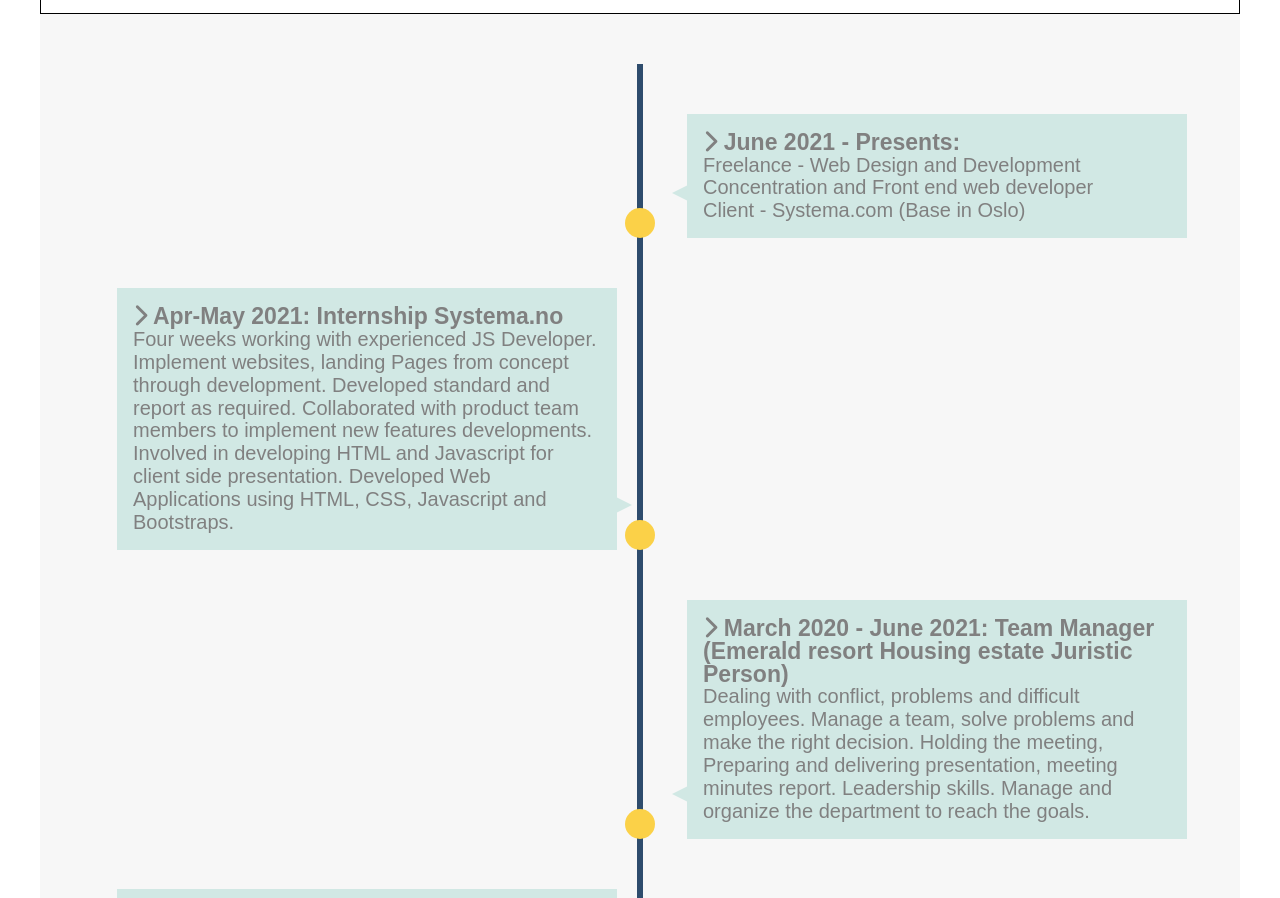
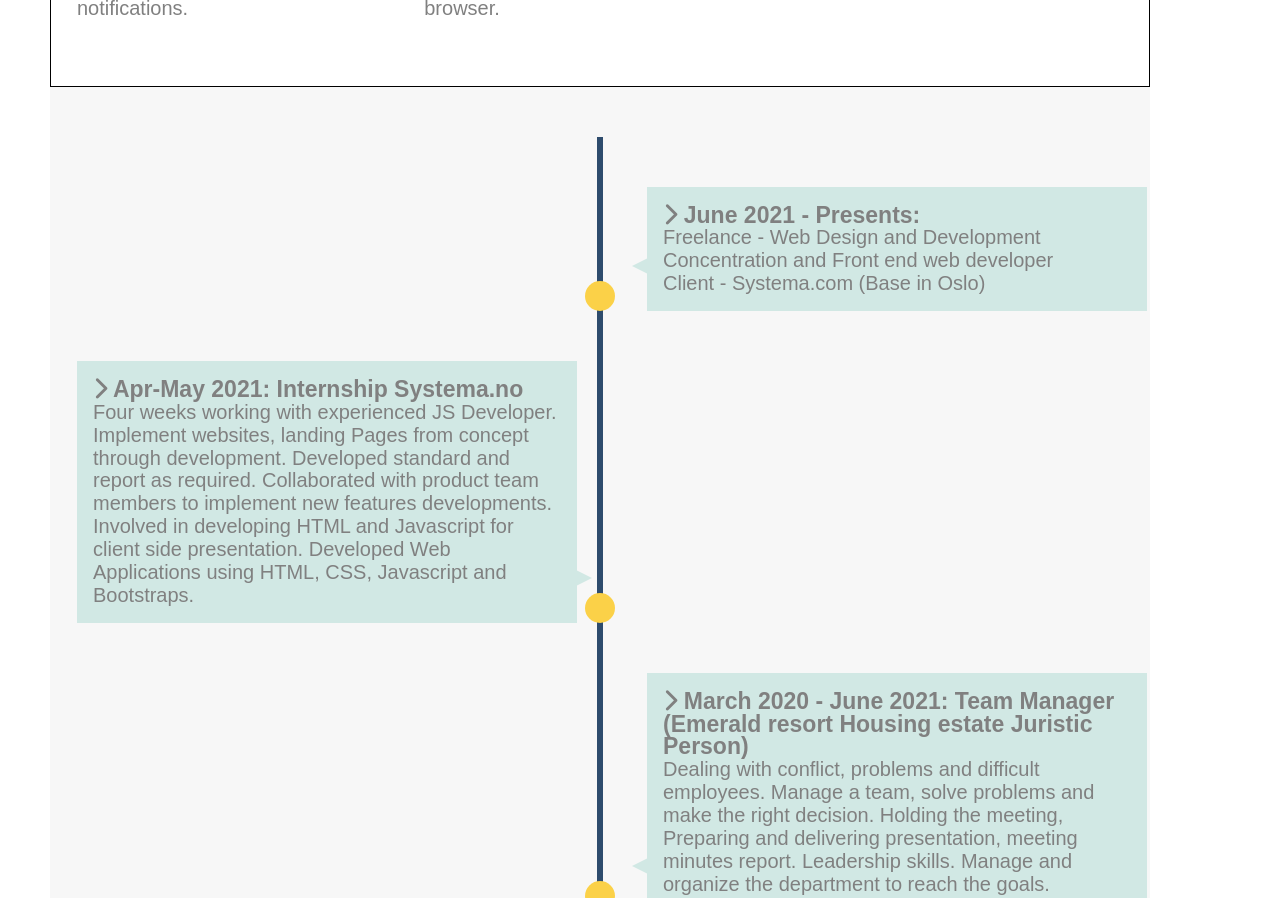
Before and after one commit to Chonthichar/cv, a plain HTML site: page index.html in a window 1280 px wide. Shown: the part 1333-2231 px from the top of the page. Drawn offline with nearby package versions, Linux system fonts and the light colour scheme.

Commit message:
html layout changes

```diff
--- a/styles/style.css
+++ b/styles/style.css
@@ -14,6 +14,10 @@
     box-sizing: border-box;
 }
 
+html{
+    margin: 0;
+    width: 1200px
+}
 body {
     font: normal 1rem/1.5 'Arial', sans-serif;
     background: white no-repeat;
@@ -21,12 +25,16 @@
     /*no any scroll bar / stop above content*/
     overflow-x: hidden;
     margin: 0px auto 0px auto;
-    max-width: 1200px;
+    width: 1200px;
+    padding: 50px;
     /*width: 100%;*/
     /*max-width: 600%;*/
     /*max-width: 100%;*/
     padding-bottom: 50px;
     line-height: 1.42857143rem;
+}
+.main{
+    width: 1200px;
 }
 
 #home-header {
@@ -582,17 +590,11 @@
             'box-2'
             'box-3'
             'footer';
-            margin: 100px;
-            /*margin-left: 50px;*/
-            /*padding-left: 100px;*/
-            /*padding-top: 5px;*/
-            /*padding-bottom: 0px;*/
-            /*background: none;*/
-            /*!*border: 0.1rem solid black;*!*/
         }
-        body{
-         margin: 30px;
+        .profile{
+
         }
+
     }
 }
 
```
